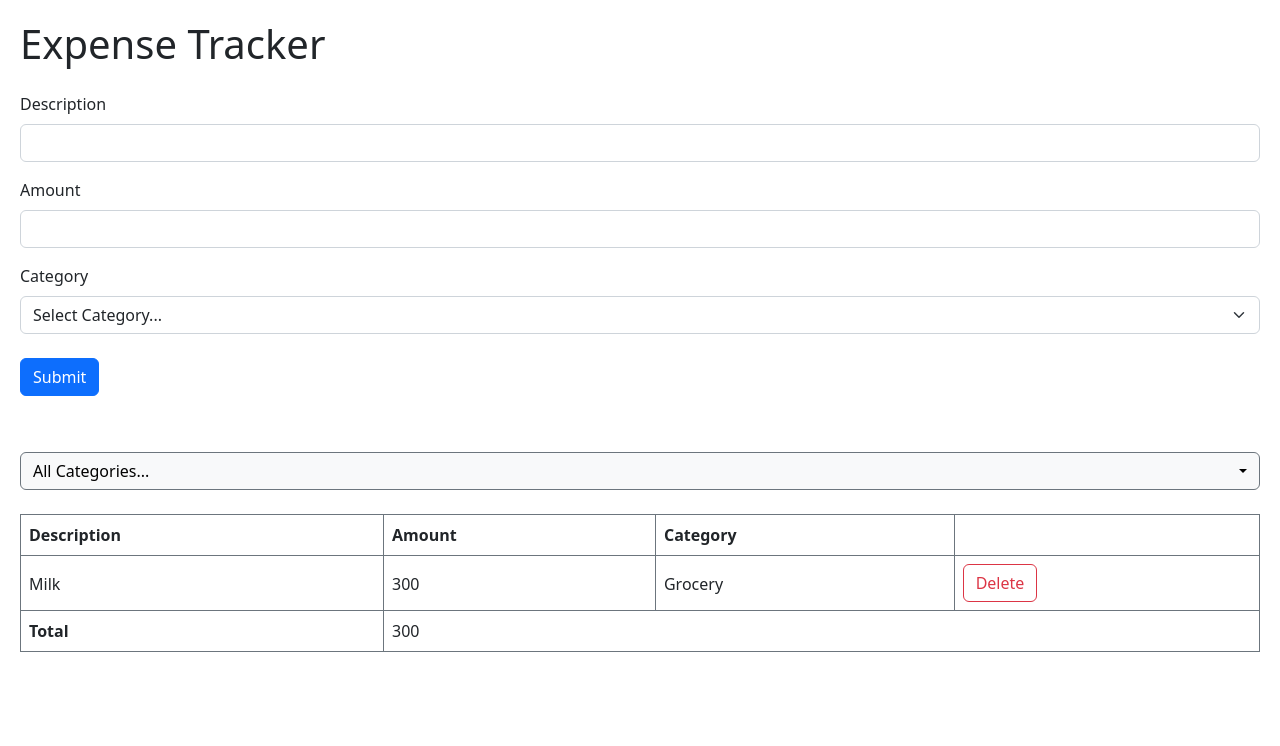
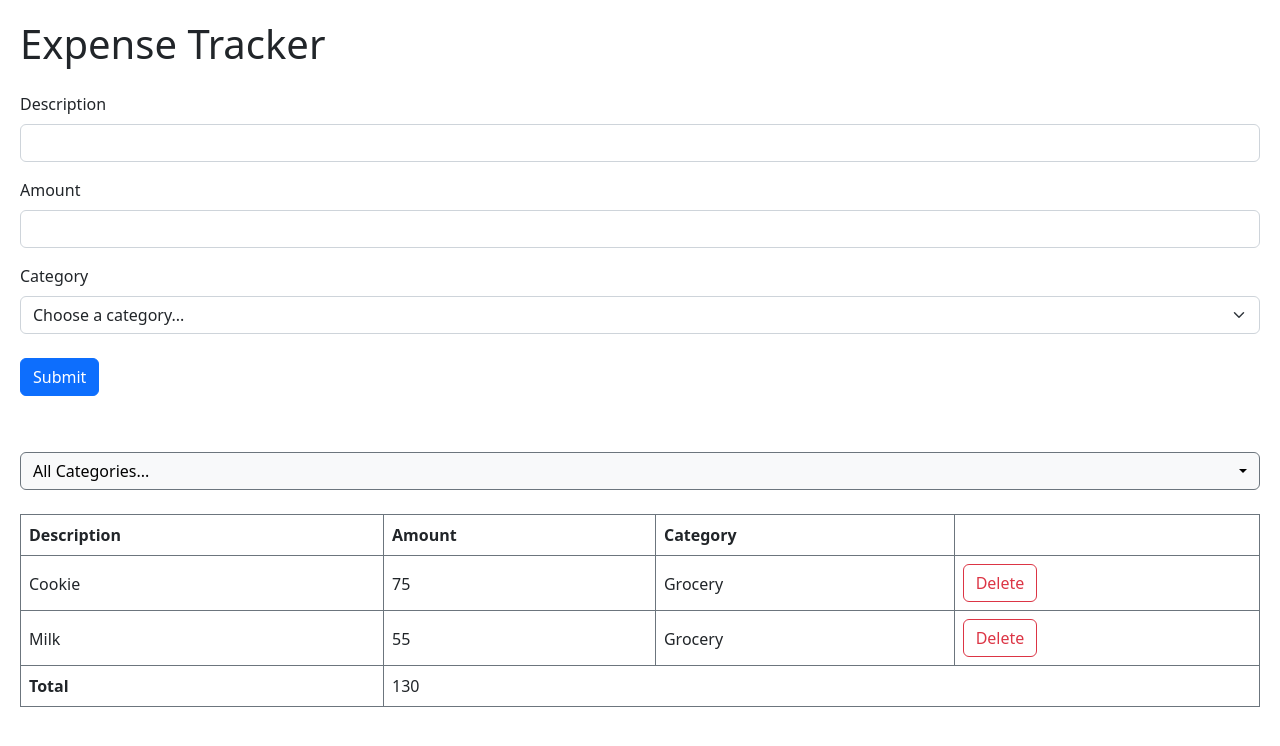
Before and after one commit to animesh0701/expense_tracker, a React (Vite) app: page / in a window 1280 px wide. Shown: the top 746 px of the page. Built offline with nearby package versions, Linux system fonts and the light colour scheme.

Commit message:
Added fucntionality ot bopth ExpenseFrom and Expense list

```diff
--- a/package.json
+++ b/package.json
@@ -12,7 +12,8 @@
     "@popperjs/core": "^2.11.8",
     "bootstrap": "^5.2.3",
     "react": "^18.2.0",
-    "react-dom": "^18.2.0"
+    "react-dom": "^18.2.0",
+    "react-hook-form": "7.43"
   },
   "devDependencies": {
     "@types/react": "^18.0.27",
--- a/src/App.tsx
+++ b/src/App.tsx
@@ -1,13 +1,48 @@
+import { useState } from "react";
 import "./App.css";
 import ExpenseForm from "./components/ExpenseForm";
 import ExpenseList from "./components/ExpenseList";
 
 function App() {
+  const [list, setList] = useState([
+    {
+      description: "Cookie",
+      amount: 75,
+      category: "Grocery",
+    },
+    {
+      description: "Milk",
+      amount: 55,
+      category: "Grocery",
+    },
+  ]);
+
+  //update Table
+  const updateList = (data: {
+    description: string;
+    amount: number;
+    category: string;
+  }) => {
+    setList([...list, data]);
+  };
+
+  //Delete Handler
+  const clickHandler = (key: string) => {
+    setList(list.filter((item) => item.description !== key));
+  };
+
+  //Total expense calculator
+  let total: number = 0;
+  list.map((item) => {
+    total += item.amount;
+    console.log(total);
+  });
+
   return (
     <div className="App">
       <h1>Expense Tracker</h1>
-      <ExpenseForm />
-      <ExpenseList />
+      <ExpenseForm formInput={updateList} />
+      <ExpenseList items={list} handleClick={clickHandler} total={total} />
     </div>
   );
 }
--- a/src/components/ExpenseForm.tsx
+++ b/src/components/ExpenseForm.tsx
@@ -1,28 +1,61 @@
 import React from "react";
+import { useForm, FieldValues } from "react-hook-form";
 
-const ExpenseForm = () => {
+interface Props {
+  formInput: (arg: {
+    description: string;
+    amount: number;
+    category: string;
+  }) => void;
+}
+
+const ExpenseForm = ({ formInput }: Props) => {
+  const { register, handleSubmit } = useForm();
+  const submitHandler = (data: FieldValues) =>
+    formInput({
+      description: data.description,
+      amount: data.amount,
+      category: data.category,
+    });
   return (
-    <form className="mb-5 mt-4">
+    <form className="mb-5 mt-4" onSubmit={handleSubmit(submitHandler)}>
       <div className="mb-3 form-group">
         <label htmlFor="description" className="form-label">
           Description
         </label>
-        <input id="description" type="text" className="form-control" />
+        <input
+          {...register("description")}
+          id="description"
+          type="text"
+          className="form-control"
+        />
       </div>
       <div className="mb-3 form-group">
         <label htmlFor="amount" className="form-label">
           Amount
         </label>
-        <input id="amount" type="number" className="form-control" />
+        <input
+          {...register("amount")}
+          id="amount"
+          type="number"
+          className="form-control"
+        />
       </div>
       <div className="mb-3 form-group">
         <label htmlFor="category" className="form-label">
           Category
         </label>
-        <select className="form-select" name="category" id="category">
-          <option selected>Select Category...</option>
+        <select
+          {...register("category")}
+          className="form-select"
+          name="category"
+          id="category"
+        >
+          <option defaultValue="Choose a category...">
+            Choose a category...
+          </option>
           <option value="Grocery">Grocery</option>
-          <option value="Greocery">Groecery</option>
+          <option value="Entertainment">Entertainment</option>
         </select>
       </div>
       <button className="btn btn-primary mt-2" type="submit">
--- a/src/components/ExpenseList.tsx
+++ b/src/components/ExpenseList.tsx
@@ -1,6 +1,10 @@
 import React from "react";
-
-const ExpenseList = () => {
+interface Props {
+  items: { description: string; amount: number; category: string }[];
+  handleClick: (key: string) => void;
+  total: number;
+}
+const ExpenseList = ({ items, handleClick, total }: Props) => {
   return (
     <div className="d-flex align-content-around flex-column">
       <div className="dropdown d-flex mt-2 mb-4">
@@ -19,11 +23,13 @@ const ExpenseList = () => {
           className="dropdown-menu flex-fill w-100"
           aria-labelledby="categories"
         >
-          <li>
+          {items.map((item) => (
+            <li key={item.description}>
               <a className="dropdown-item" href="#">
-              Entertainment
+                {item.category}
               </a>
             </li>
+          ))}
         </ul>
       </div>
 
@@ -37,20 +43,29 @@ const ExpenseList = () => {
           </tr>
         </thead>
         <tbody>
-          <tr>
-            <td className="pt-3 pb-1">Milk</td>
-            <td className="pt-3 pb-1">300</td>
-            <td className="pt-3 pb-1">Grocery</td>
+          {items.map((item) => (
+            <tr key={item.description}>
+              <td className="pt-3 pb-1">{item.description}</td>
+              <td className="pt-3 pb-1">{item.amount}</td>
+              <td className="pt-3 pb-1">{item.category}</td>
               <td>
-              <button className="btn btn-outline-danger">Delete</button>
+                <button
+                  onClick={() => {
+                    handleClick(item.description);
+                  }}
+                  className="btn btn-outline-danger"
+                >
+                  Delete
+                </button>
               </td>
             </tr>
+          ))}
           <tr>
             <th scope="row" className="pt-2 pb-2">
               Total
             </th>
             <td className="pt-2 pb-2" colSpan={3}>
-              300
+              {total}
             </td>
           </tr>
         </tbody>
```
Also changed, not shown: 1 other file (tests, documents, lock files or other folders). Lines whose indentation alone changed are shown as unchanged.
